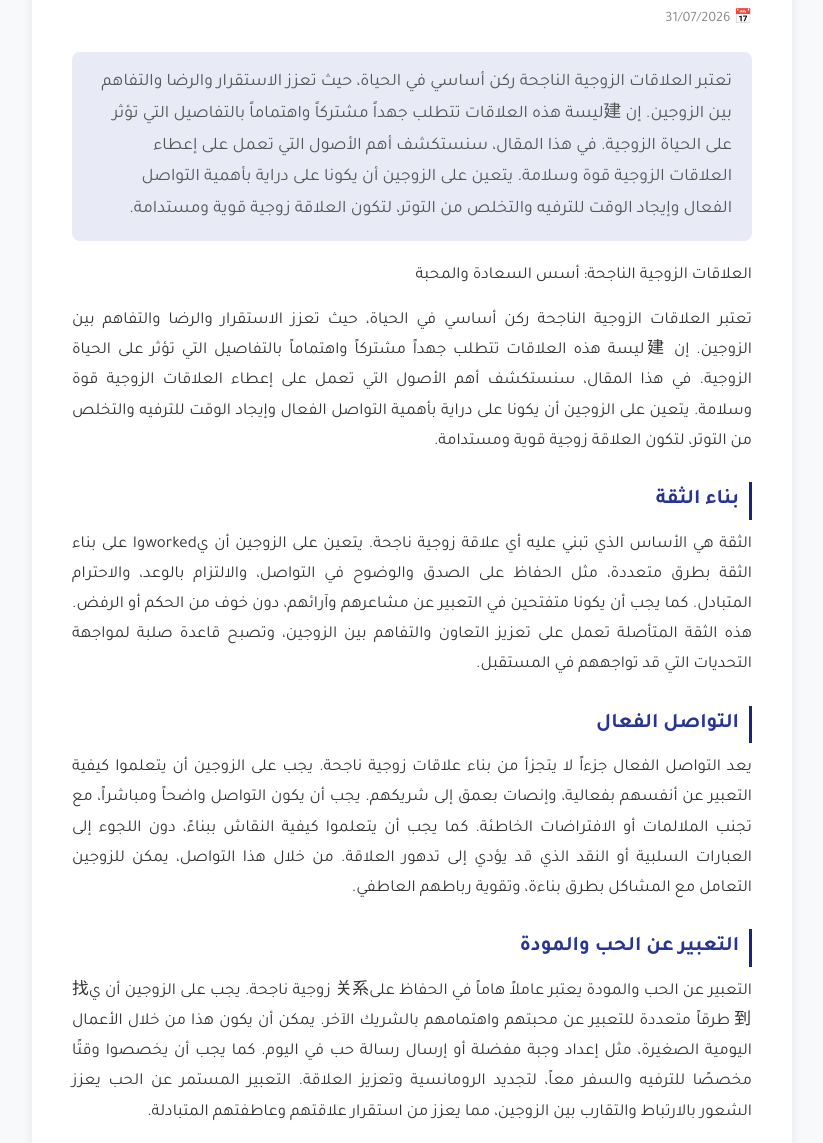
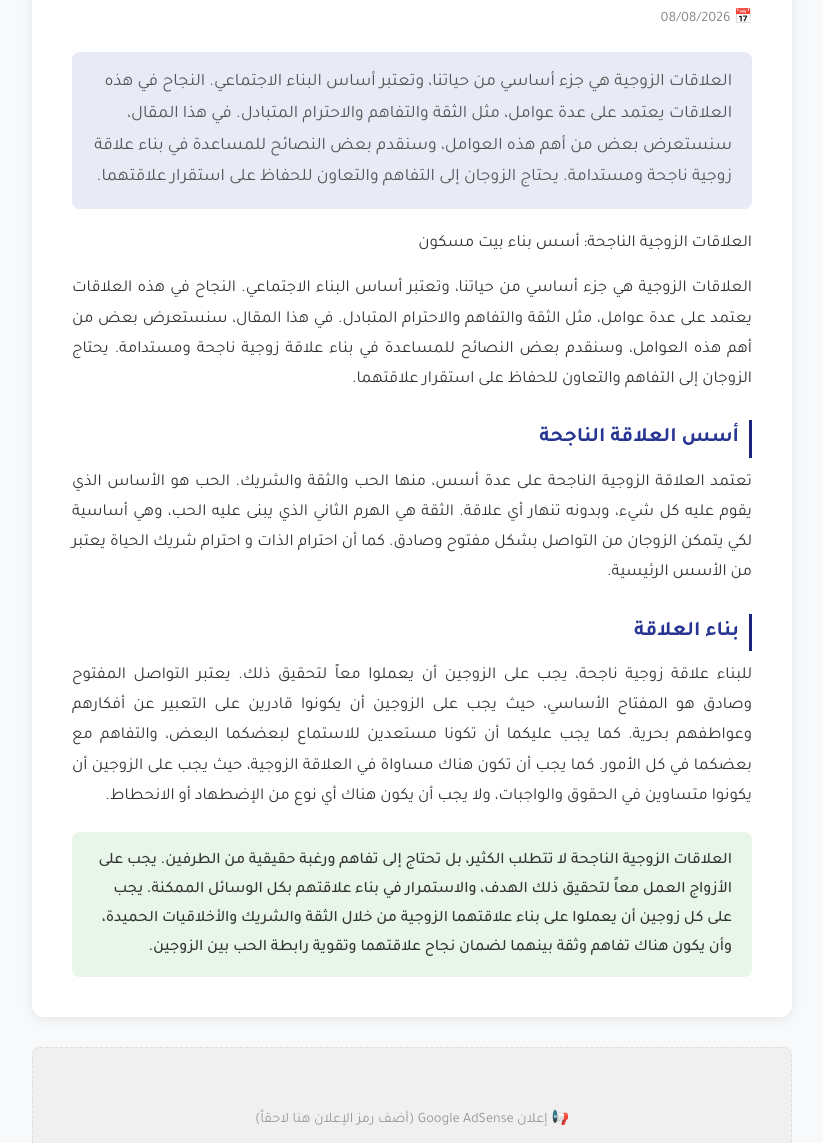
Before and after one commit to bilalakon40/ai-blog-agent, a plain HTML site: page العلاقات-الزوجية-الناجحة.html in a window 1280 px wide. Shown: the part 347-1490 px from the top of the page, without its empty margins (228-1051 px from the left). Drawn offline with Linux system fonts and the light colour scheme.

Commit message:
deploy: 2e27808311d9dd546952d294751de375df3623d4

```diff
--- a/العلاقات-الزوجية-الناجحة.html
+++ b/العلاقات-الزوجية-الناجحة.html
@@ -4,7 +4,7 @@
   <meta charset="UTF-8">
   <meta name="viewport" content="width=device-width, initial-scale=1.0">
   <title>مقال جديد - رؤى المعرفة</title>
-  <meta name="description" content="تعتبر العلاقات الزوجية الناجحة ركن أساسي في الحياة، حيث تعزز الاستقرار والرضا والتفاهم بين الزوجين. إن 建ليسة هذه العلاقات تتطلب جهداً مشتركاً واهتماماً بالتفاصي">
+  <meta name="description" content="العلاقات الزوجية هي جزء أساسي من حياتنا، وتعتبر أساس البناء الاجتماعي. النجاح في هذه العلاقات يعتمد على عدة عوامل، مثل الثقة والتفاهم والاحترام المتبادل. في هذا">
   <link rel="preconnect" href="https://fonts.googleapis.com">
   <link href="https://fonts.googleapis.com/css2?family=Tajawal:wght@400;500;700&display=swap" rel="stylesheet">
   <style>
@@ -39,17 +39,15 @@
     <a href="/" class="back-link">← العودة إلى الرئيسية</a>
     <article class="article-card">
       <h1>مقال جديد</h1>
-      <span class="date">📅 31/07/2026</span>
-      <div class="intro">تعتبر العلاقات الزوجية الناجحة ركن أساسي في الحياة، حيث تعزز الاستقرار والرضا والتفاهم بين الزوجين. إن 建ليسة هذه العلاقات تتطلب جهداً مشتركاً واهتماماً بالتفاصيل التي تؤثر على الحياة الزوجية. في هذا المقال، سنستكشف أهم الأصول التي تعمل على إعطاء العلاقات الزوجية قوة وسلامة. يتعين على الزوجين أن يكونا على دراية بأهمية التواصل الفعال وإيجاد الوقت للترفيه والتخلص من التوتر، لتكون العلاقة زوجية قوية ومستدامة.</div>
-      <p>العلاقات الزوجية الناجحة: أسس السعادة والمحبة</p>
-<p>تعتبر العلاقات الزوجية الناجحة ركن أساسي في الحياة، حيث تعزز الاستقرار والرضا والتفاهم بين الزوجين. إن 建ليسة هذه العلاقات تتطلب جهداً مشتركاً واهتماماً بالتفاصيل التي تؤثر على الحياة الزوجية. في هذا المقال، سنستكشف أهم الأصول التي تعمل على إعطاء العلاقات الزوجية قوة وسلامة. يتعين على الزوجين أن يكونا على دراية بأهمية التواصل الفعال وإيجاد الوقت للترفيه والتخلص من التوتر، لتكون العلاقة زوجية قوية ومستدامة.</p>
-<h2>بناء الثقة</h2>
-<p>الثقة هي الأساس الذي تبني عليه أي علاقة زوجية ناجحة. يتعين على الزوجين أن يworkedوا على بناء الثقة بطرق متعددة، مثل الحفاظ على الصدق والوضوح في التواصل، والالتزام بالوعد، والاحترام المتبادل. كما يجب أن يكونا متفتحين في التعبير عن مشاعرهم وآرائهم، دون خوف من الحكم أو الرفض. هذه الثقة المتأصلة تعمل على تعزيز التعاون والتفاهم بين الزوجين، وتصبح قاعدة صلبة لمواجهة التحديات التي قد تواجههم في المستقبل.</p>
-<h2>التواصل الفعال</h2>
-<p>يعد التواصل الفعال جزءاً لا يتجزأ من بناء علاقات زوجية ناجحة. يجب على الزوجين أن يتعلموا كيفية التعبير عن أنفسهم بفعالية، وإنصات بعمق إلى شريكهم. يجب أن يكون التواصل واضحاً ومباشراً، مع تجنب الملالمات أو الافتراضات الخاطئة. كما يجب أن يتعلموا كيفية النقاش ببناءً، دون اللجوء إلى العبارات السلبية أو النقد الذي قد يؤدي إلى تدهور العلاقة. من خلال هذا التواصل، يمكن للزوجين التعامل مع المشاكل بطرق بناءة، وتقوية رباطهم العاطفي.</p>
-<h2>التعبير عن الحب والمودة</h2>
-<p>التعبير عن الحب والمودة يعتبر عاملاً هاماً في الحفاظ على关系 زوجية ناجحة. يجب على الزوجين أن ي找到 طرقاً متعددة للتعبير عن محبتهم واهتمامهم بالشريك الآخر. يمكن أن يكون هذا من خلال الأعمال اليومية الصغيرة، مثل إعداد وجبة مفضلة أو إرسال رسالة حب في اليوم. كما يجب أن يخصصوا وقتًا مخصصًا للترفيه والسفر معاً، لتجديد الرومانسية وتعزيز العلاقة. التعبير المستمر عن الحب يعزز الشعور بالارتباط والتقارب بين الزوجين، مما يعزز من استقرار علاقتهم وعاطفتهم المتبادلة.</p>
-      <div class="conclusion">العلاقات الزوجية الناجحة ليست نتاج الصدفة، وإنما نتيجة للجهد والالتزام المشترك بين الزوجين. من خلال بناء الثقة، وتعزيز التواصل الفعال، والاهتمام المتواصل بالتعبير عن الحب والمودة، يمكن للعلاقات الزوجية أن تصبح أكثر صلابة وصلابة في مواجهة التحديات. يجب على الزوجين دائماً أن يبقوا على استعداد لتعلم وتطوير أنفسهم، لتغذية علاقتهم وتعزيز التفاعل الإيجابي بينهما. باتباع هذه المبادئ الأساسية، يمكن للأزواج أن يحققوا حياة زوجية مرضية ومليئة بالسعادة والتفاهم المتبادل.</div>
+      <span class="date">📅 08/08/2026</span>
+      <div class="intro">العلاقات الزوجية هي جزء أساسي من حياتنا، وتعتبر أساس البناء الاجتماعي. النجاح في هذه العلاقات يعتمد على عدة عوامل، مثل الثقة والتفاهم والاحترام المتبادل. في هذا المقال، سنستعرض بعض من أهم هذه العوامل، وسنقدم بعض النصائح للمساعدة في بناء علاقة زوجية ناجحة ومستدامة. يحتاج الزوجان إلى التفاهم والتعاون للحفاظ على استقرار علاقتهما.</div>
+      <p>العلاقات الزوجية الناجحة: أسس بناء بيت مسكون</p>
+<p>العلاقات الزوجية هي جزء أساسي من حياتنا، وتعتبر أساس البناء الاجتماعي. النجاح في هذه العلاقات يعتمد على عدة عوامل، مثل الثقة والتفاهم والاحترام المتبادل. في هذا المقال، سنستعرض بعض من أهم هذه العوامل، وسنقدم بعض النصائح للمساعدة في بناء علاقة زوجية ناجحة ومستدامة. يحتاج الزوجان إلى التفاهم والتعاون للحفاظ على استقرار علاقتهما.</p>
+<h2>أسس العلاقة الناجحة</h2>
+<p>تعتمد العلاقة الزوجية الناجحة على عدة أسس، منها الحب والثقة والشريك. الحب هو الأساس الذي يقوم عليه كل شيء، وبدونه تنهار أي علاقة. الثقة هي الهرم الثاني الذي يبنى عليه الحب، وهي أساسية لكي يتمكن الزوجان من التواصل بشكل مفتوح وصادق. كما أن احترام الذات و احترام شريك الحياة يعتبر من الأسس الرئيسية.</p>
+<h2>بناء العلاقة</h2>
+<p>للبناء علاقة زوجية ناجحة، يجب على الزوجين أن يعملوا معاً لتحقيق ذلك. يعتبر التواصل المفتوح وصادق هو المفتاح الأساسي، حيث يجب على الزوجين أن يكونوا قادرين على التعبير عن أفكارهم وعواطفهم بحرية. كما يجب عليكما أن تكونا مستعدين للاستماع لبعضكما البعض، والتفاهم مع بعضكما في كل الأمور. كما يجب أن تكون هناك مساواة في العلاقة الزوجية، حيث يجب على الزوجين أن يكونوا متساوين في الحقوق والواجبات، ولا يجب أن يكون هناك أي نوع من الإضطهاد أو الانحطاط.</p>
+      <div class="conclusion">العلاقات الزوجية الناجحة لا تتطلب الكثير، بل تحتاج إلى تفاهم ورغبة حقيقية من الطرفين. يجب على الأزواج العمل معاً لتحقيق ذلك الهدف، والاستمرار في بناء علاقتهم بكل الوسائل الممكنة. يجب على كل زوجين أن يعملوا على بناء علاقتهما الزوجية من خلال الثقة والشريك والأخلاقيات الحميدة، وأن يكون هناك تفاهم وثقة بينهما لضمان نجاح علاقتهما وتقوية رابطة الحب بين الزوجين.</div>
     </article>
     <div class="ad-placeholder">📢 إعلان Google AdSense (أضف رمز الإعلان هنا لاحقاً)</div>
   </div>
```
Also changed, not shown: index.html (+3 -3 lines).
